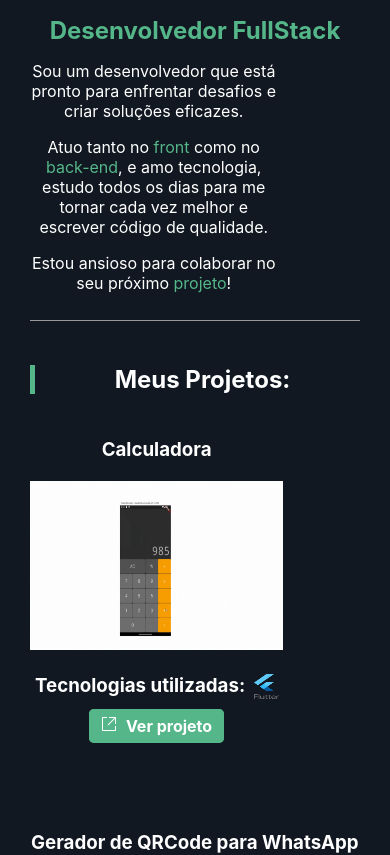
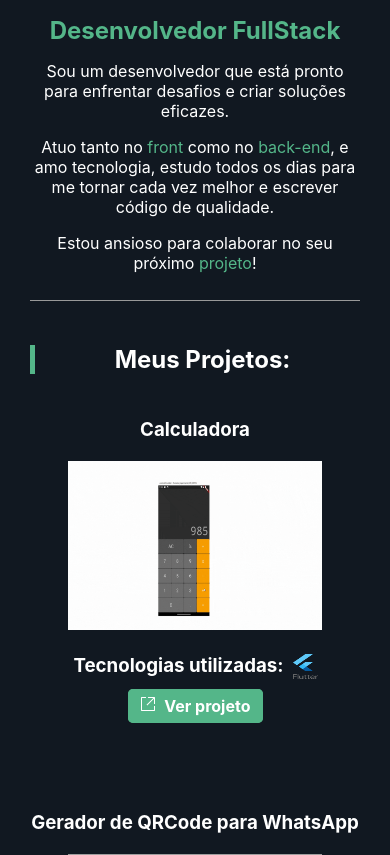
Before and after one commit to Sergioadjr/portfolio_react, a React (Create React App) app: page / in a window 390 px wide. Shown: the part 640-1495 px from the top of the page. Built offline with nearby package versions, Linux system fonts and the light colour scheme; grey boxes are pictures that could not be loaded.

Commit message:
responsividade finalizada

```diff
--- a/src/components/conteudo/ConteudoStyle.ts
+++ b/src/components/conteudo/ConteudoStyle.ts
@@ -6,7 +6,7 @@ export const AboutContainer = styled.div`
   background-color: var(--about-bg-color);
   padding: 50px;
 
-  @media(max-width: 450px) {
+  @media(max-width: 820px) {
     text-align: center;
     padding: 30px;
     .description {
@@ -31,6 +31,10 @@ export const Titulo = styled.h2`
 export const Descricao = styled.p`
   max-width: 75%;
   margin-bottom: 10px;
+  @media(max-width: 820px) {
+      max-width: 100%;
+      text-align: center;
+  }
 `;
 
 export const Highlight = styled.span`
@@ -41,6 +45,11 @@ export const ProjetoContainer = styled.div`
   display: flex;
   flex-wrap: wrap;
   justify-content: space-between;
+
+  @media(max-width: 820px) {
+    text-align: center;
+    justify-content: center;
+}
 `;
 
 export const SkillsSectionTitle = styled.h2`
--- a/src/components/perfil/PerfilStyle.ts
+++ b/src/components/perfil/PerfilStyle.ts
@@ -8,7 +8,7 @@ export const  BioContainer = styled.div`
   padding: 30px 12px;
   border-right: 5px solid var(--bio-border-color);
 
-  @media(max-width: 450px) {
+  @media(max-width: 820px) {
     min-height: auto;
     border-right: none;
     border-bottom: 5px solid var(--bio-border-color);
--- a/src/index.css
+++ b/src/index.css
@@ -22,9 +22,6 @@ body {
   display: flex;
   flex-direction: row;
   color: var(--main-text-color);
-
-
-
 }
 
 @media screen and (max-width: 820px) {
```
